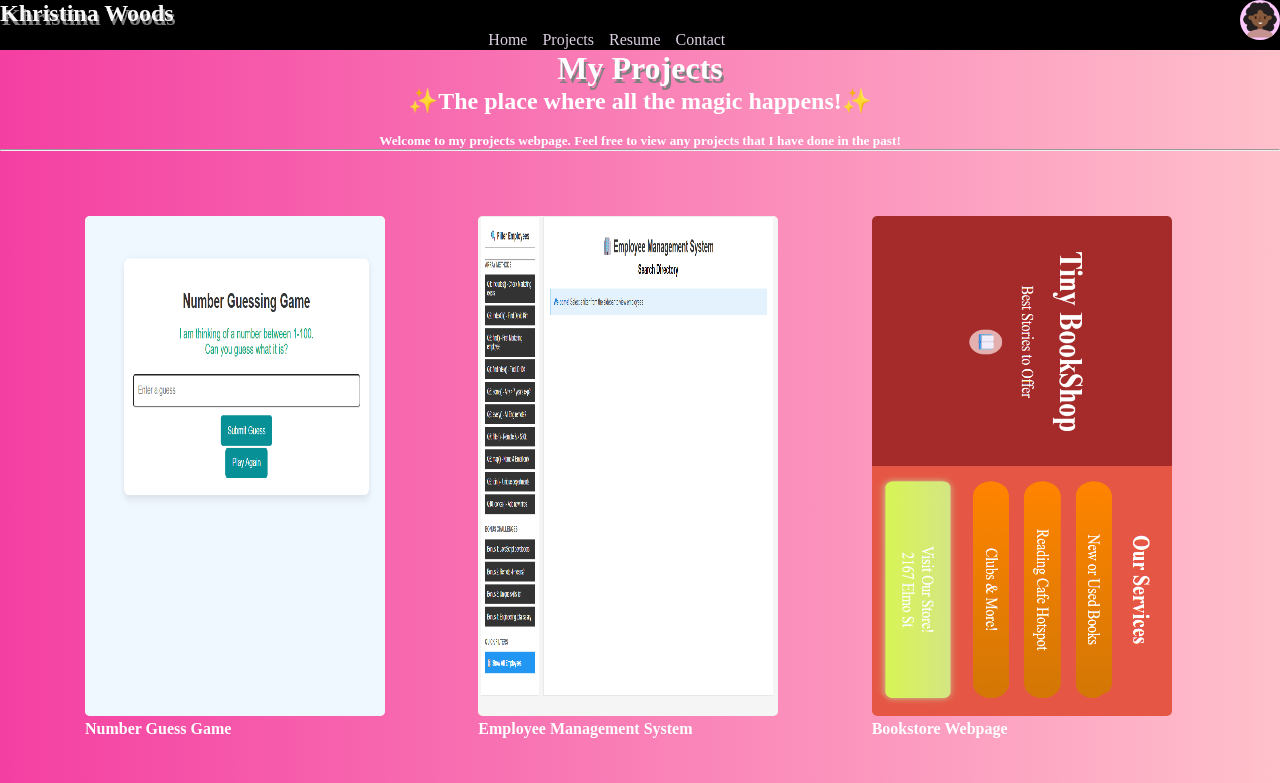
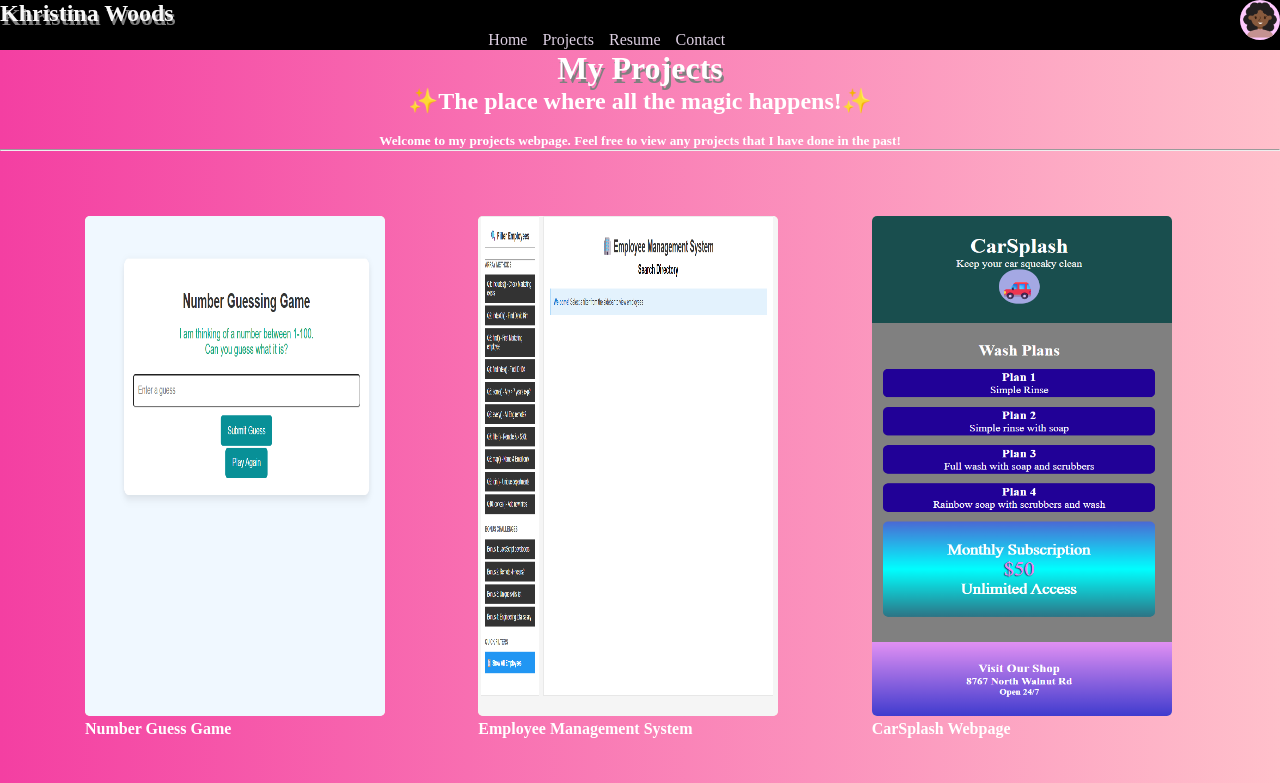
Before and after one commit to KhristinaW/Portfolio-CSS-HTML, a plain HTML site: page index3.html in a window 1280 px wide. Shown: the top 783 px of the page. Drawn offline with Linux system fonts and the light colour scheme.

Commit message:
Update index3.html

```diff
--- a/index3.html
+++ b/index3.html
@@ -44,8 +44,8 @@
         </div>
         <!--Project 3-->
          <div class="projects">
-            <a href="https://khristinaw.github.io/EmployeeManagementSystem-CSS-HTML-JavaScript/" target="_blank"><img src=" Bookstore.png" alt="bookstore" title="bookstorewebpage" width="300px" height="500px"/></a>
-            <h4 class="caption">Bookstore Webpage</h4>
+            <a href="https://khristinaw.github.io/css-car-splash-design/" target="_blank"><img src="CarSplash.png" alt="carsplash" title="Car Splash Webpage" width="300px" height="500px"/></a>
+            <h4 class="caption">CarSplash Webpage</h4>
         </div>
         <!--Project 4-->
         <div class="projects">
```
